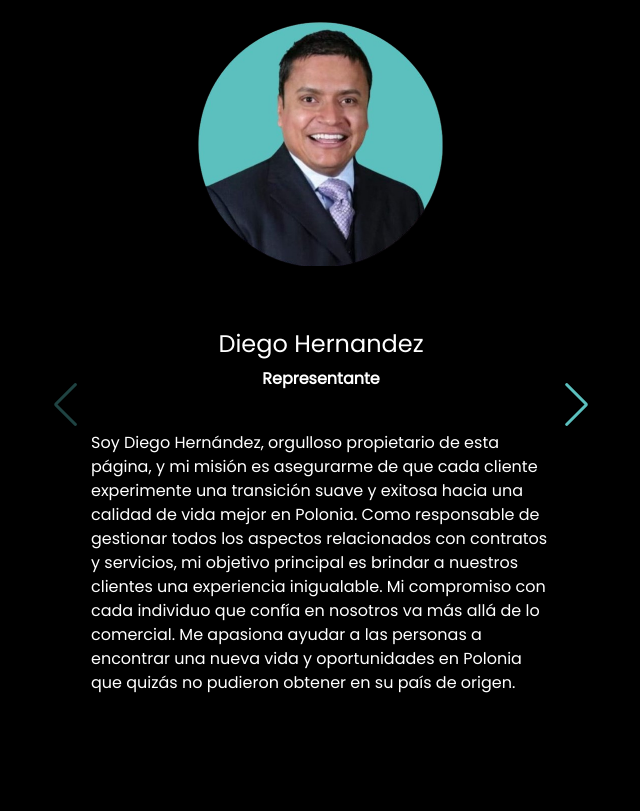
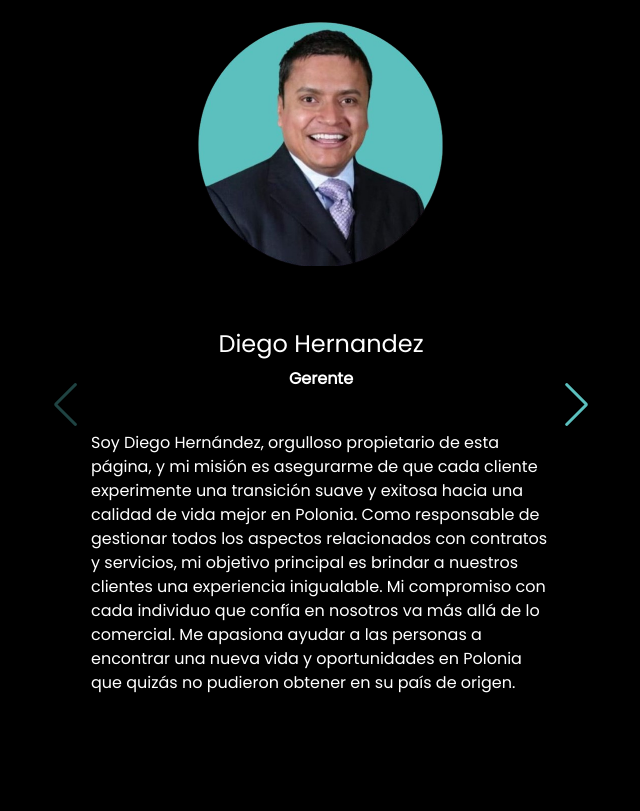
Before and after one commit to dondiegorada/opengatesinternational, a PHP site: page /nosotros.php in a window 1280 px wide. Shown: the part 1420-2231 px from the top of the page, without its empty margins (319-959 px from the left). Run offline with PHP 8.4, Linux system fonts and the light colour scheme; some web fonts are replaced.

Commit message:
Modified: Se cambia cargo que desempeña Diego Hernandez

```diff
--- a/nosotros.php
+++ b/nosotros.php
@@ -106,7 +106,7 @@
 
                 <div class="card-body p-5">
                   <h4 class="card-title text-center">Diego Hernandez</h4>
-                  <p class="card-text text-center"><strong>Representante</strong></p><br>
+                  <p class="card-text text-center"><strong>Gerente</strong></p><br>
 
                   <p class="card-text">
                     Soy Diego Hernández, orgulloso propietario de esta página, y mi misión es asegurarme de que cada cliente experimente una transición suave y exitosa hacia una calidad de vida mejor en Polonia. Como responsable de gestionar todos los aspectos relacionados con contratos y servicios, mi objetivo principal es brindar a nuestros clientes una experiencia inigualable. Mi compromiso con cada individuo que confía en nosotros va más allá de lo comercial. Me apasiona ayudar a las personas a encontrar una nueva vida y oportunidades en Polonia que quizás no pudieron obtener en su país de origen.
```
